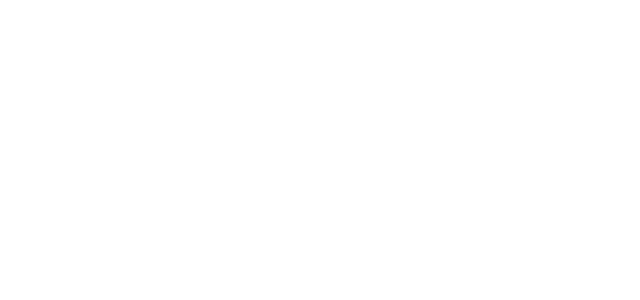
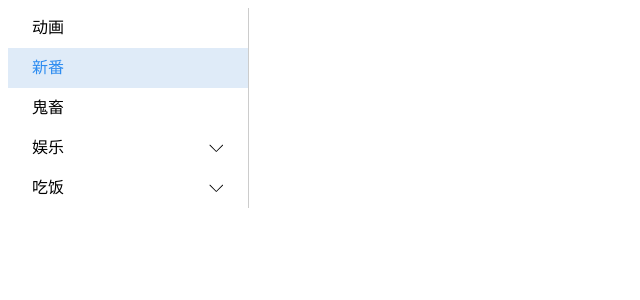
Before and after one commit to GreedyWhale/Minimalist_UI, a Vue app: page / in a window 1280 px wide. Shown: the top 300 px of the page, without its empty margins (0-640 px from the left). Built offline with nearby package versions, Linux system fonts and the light colour scheme.

Commit message:
修复MMenu组件展开问题

```diff
--- a/src/App.vue
+++ b/src/App.vue
@@ -1,10 +1,49 @@
 <template>
-  <div id="app"></div>
+  <div id="app">
+    <m-menu default-active="shimban" :vertical="true" :accordion="false">
+      <m-menu-item name="animation">动画</m-menu-item>
+      <m-menu-item name="shimban">新番</m-menu-item>
+      <m-menu-item name="demon">鬼畜</m-menu-item>
+      <m-sub-menu name="entertainment">
+        <template v-slot:title>娱乐</template>
+        <m-menu-item name="music">音乐</m-menu-item>
+        <m-menu-item name="movie">电影</m-menu-item>
+        <m-menu-item name="code">编程</m-menu-item>
+        <m-sub-menu name="eat">
+          <template v-slot:title>吃饭</template>
+          <m-menu-item name="morning">早饭</m-menu-item>
+          <m-menu-item name="afternoon">中饭</m-menu-item>
+          <m-menu-item name="evening">晚饭</m-menu-item>
+        </m-sub-menu>
+        <m-sub-menu name="eat1">
+          <template v-slot:title>吃饭</template>
+          <m-menu-item name="morning1">早饭</m-menu-item>
+          <m-menu-item name="afternoon1">中饭</m-menu-item>
+          <m-menu-item name="evening1">晚饭</m-menu-item>
+        </m-sub-menu>
+      </m-sub-menu>
+      <m-sub-menu name="eat2">
+        <template v-slot:title>吃饭</template>
+        <m-menu-item name="morning2">早饭</m-menu-item>
+        <m-menu-item name="afternoon2">中饭</m-menu-item>
+        <m-menu-item name="evening2">晚饭</m-menu-item>
+      </m-sub-menu>
+    </m-menu>
+  </div>
 </template>
 
 <script lang="ts">
 import { Component, Vue } from "vue-property-decorator";
-@Component({})
+import MMenu from './components/menu/index.vue';
+import MMenuItem from './components/menu/item/index.vue';
+import MSubMenu from './components/menu/sub/index.vue';
+@Component({
+  components: {
+    MMenu,
+    MMenuItem,
+    MSubMenu
+  }
+})
 export default class App extends Vue {}
 </script>
 
--- a/src/components/cascader/index.vue
+++ b/src/components/cascader/index.vue
@@ -90,7 +90,8 @@ export default class MCascader extends Vue {
       this.visiblePopover = false;
     }
     if (this.loadData) {
-      this.loadingItem = sourceItem;
+      this.loadingItem =
+        sourceItem.children && !sourceItem.children.length ? sourceItem : {};
       this.loadData(sourceItem, this.onUpdateSource);
     }
   }
--- a/src/components/grid/col/index.vue
+++ b/src/components/grid/col/index.vue
@@ -14,8 +14,8 @@ import { PropSize } from "./col.d";
   name: "MCol"
 })
 export default class MCol extends Vue {
-  @Prop({ type: Number || String, default: 24 }) private span!: string | number;
-  @Prop({ type: Number || String }) private offset!: string | number;
+  @Prop({ type: [Number, String], default: 24 }) private span!: string | number;
+  @Prop({ type: [Number, String] }) private offset!: string | number;
   @Prop({ type: Object }) private sm!: PropSize;
   @Prop({ type: Object }) private md!: PropSize;
   @Prop({ type: Object }) private lg!: PropSize;
--- a/src/components/index.ts
+++ b/src/components/index.ts
@@ -16,7 +16,7 @@ export { default as MHeader } from "@/components/layout/header/index.vue";
 export { default as MMain } from "@/components/layout/main/index.vue";
 export { default as MMenu } from "@/components/menu/index.vue";
 export { default as MMenuItem } from "@/components/menu/item/index.vue";
-export { default as MMenuSubItem } from "@/components/menu/sub/index.vue";
+export { default as MSubMenu } from "@/components/menu/sub/index.vue";
 export { default as MPagination } from "@/components/pagination/index.vue";
 export { default as MPopover } from "@/components/popover/index.vue";
 export { default as MSticky } from "@/components/sticky/index.vue";
--- a/src/components/menu/index.vue
+++ b/src/components/menu/index.vue
@@ -7,6 +7,7 @@
 <script lang="ts">
 import { Vue, Component, Prop, Provide } from "vue-property-decorator";
 import { UPDATE_ACTIVE, UPDATE_NAME_PATH, CLICK_SUB_MENU } from "./constant";
+import { findComponentChildren } from "./methods";
 
 @Component({
   name: "MMenu"
@@ -33,19 +34,29 @@ export default class MMenu extends Vue {
       this.eventBus.$emit(UPDATE_ACTIVE, name);
     }
   }
+  closeOtherSunMenu(children: any[], name: string | number, isOpen: boolean): void {
+    if (isOpen && this.vertical && this.accordion) {
+      children.forEach((vm: any) => {
+        if (vm.name !== name) {
+          vm.open = false;
+        }
+      });
+    }
+  }
   initListeners(): void {
     this.eventBus.$on(UPDATE_ACTIVE, (name: number | string) => {
       this.$emit("on-select", name, this.namePath);
     });
     this.eventBus.$on(
       CLICK_SUB_MENU,
-      (name: number | string, isOpen: boolean) => {
-        if (isOpen && this.vertical) {
-          this.$children.forEach((vm: any) => {
-            if (vm.name !== name) {
-              vm.open = false;
-            }
-          });
+      (name: number | string, parentName: number | string, isOpen: boolean) => {
+        if(parentName) {
+          const subMenu = findComponentChildren(this, parentName);
+          if(subMenu && subMenu.length) {
+            this.closeOtherSunMenu(subMenu, name, isOpen);
+          }
+        } else {
+          this.closeOtherSunMenu(this.$children, name, isOpen)
         }
         this.$emit("toggle-sub-menu", name, isOpen);
       }
--- a/src/components/menu/methods.ts
+++ b/src/components/menu/methods.ts
@@ -10,4 +10,19 @@ const findComponentParent = (context: any, parentName: string): any[] => {
   return [];
 };
 
-export { findComponentParent };
+const findComponentChildren = (context: any, childName: string | number): any[] => {
+  let result: any[] = [];
+  let children = context.$children;
+  if(context.$children && context.$children.length) {
+    let child = children.filter((vm: any) => vm.name === childName);
+    if(child && child.length) {
+      return child[0].$children
+    }
+    for(let i = 0; i < children.length; i++) {
+      result.concat(findComponentChildren(children[i], childName))
+    }
+    return result;
+  }
+  return [];
+};
+export { findComponentParent, findComponentChildren };
--- a/src/components/menu/sub/index.vue
+++ b/src/components/menu/sub/index.vue
@@ -93,13 +93,13 @@ export default class MSubMenu extends Vue {
     this.packUp();
   }
   unfold(): void {
-    if (!this.isVertical || !this.disabled) {
+    if (!this.isVertical && !this.disabled) {
       document.addEventListener("click", this.clickDocument);
     }
     this.open = true;
   }
   packUp(): void {
-    if (!this.isVertical || !this.disabled) {
+    if (!this.isVertical && !this.disabled) {
       document.removeEventListener("click", this.clickDocument);
     }
     this.open = false;
@@ -125,7 +125,7 @@ export default class MSubMenu extends Vue {
       return;
     }
     this.open ? this.packUp() : this.unfold();
-    this.eventBus.$emit(CLICK_SUB_MENU, this.name, this.open);
+    this.eventBus.$emit(CLICK_SUB_MENU, this.name, (this.$parent as any).name, this.open);
   }
   onMouuseEnter(): void {
     if (
@@ -208,8 +208,6 @@ export default class MSubMenu extends Vue {
       }
     }
     .arrow-icon {
-      width: 10px;
-      height: 10px;
       margin-left: 10px;
       transform: rotate(90deg);
       transition: all 0.3s;
--- a/src/components/swiper/item/index.vue
+++ b/src/components/swiper/item/index.vue
@@ -14,7 +14,7 @@ import { Vue, Component, Prop } from "vue-property-decorator";
   name: "MSwiperItem"
 })
 export default class MSwiperItem extends Vue {
-  @Prop({ type: String }) private name!: string;
+  @Prop({ type: String, required: true } ) private name!: string;
   // data
   activeName: string | number = "";
   reverse: boolean = false;
@@ -36,7 +36,6 @@ export default class MSwiperItem extends Vue {
 .swiper-item {
   position: relative;
   height: 200px;
-  background: bisque;
   width: 100%;
   top: 0;
   left: 0;
```
Also changed, not shown: src/components/swiper/index.vue (+8 -6 lines), 1 other file (tests, documents, lock files or other folders).
